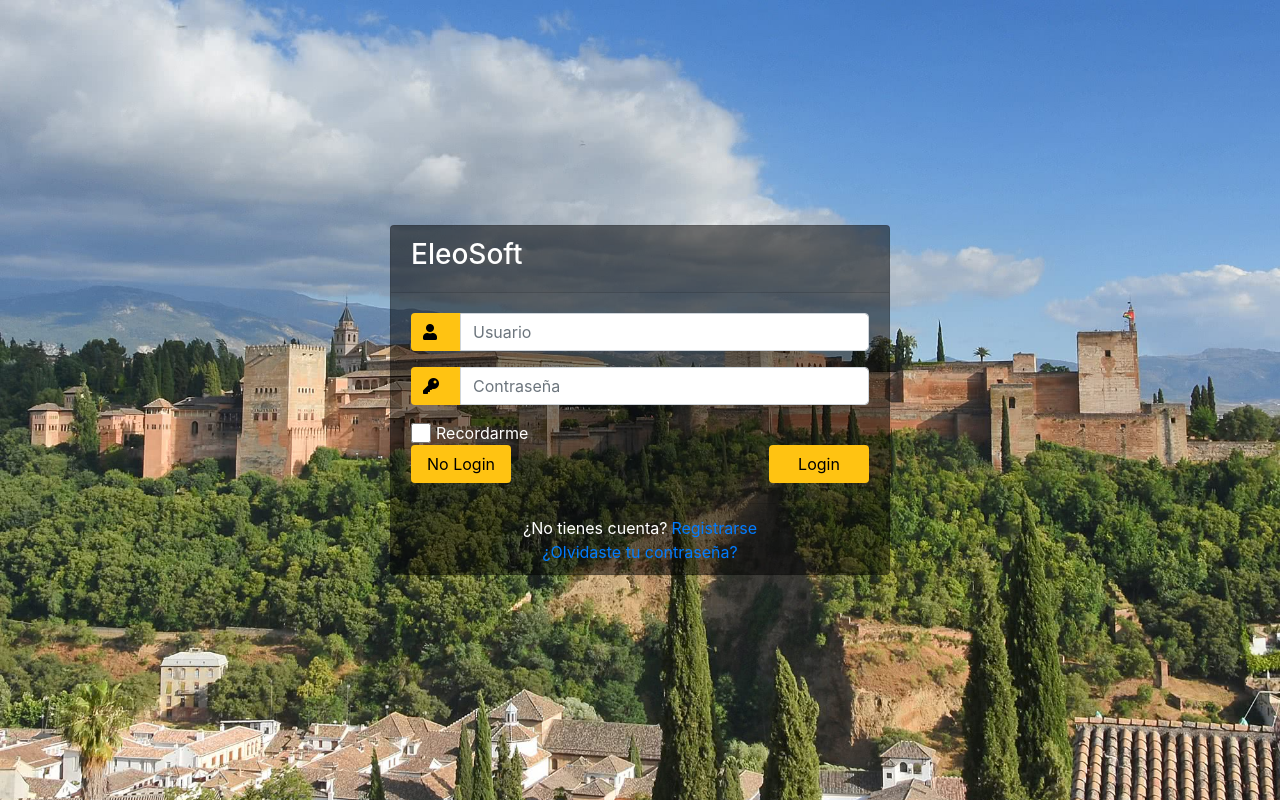
After one commit to OwboxAl3x/DGP---ELEOSOFT, a PHP site: template View/login.php in a window 1280 px wide. The commit adds this page. Run offline with PHP 8.4, Linux system fonts and the light colour scheme; the template is opened without the code that fills it, so the values that code supplies are empty; some libraries are stand-ins or nearby versions.

Commit message:
Añadida la funcionalidad de login

```diff
--- a/CSS/style.css
+++ b/CSS/style.css
@@ -67,11 +67,6 @@ input:focus{
     width: 100px;
 }
 
-.login_btn:hover{
-    color: black;
-    background-color: white;
-}
-
 .links{
     color: white;
 }
--- /dev/null
+++ b/View/footer.php
@@ -0,0 +1,4 @@
+
+    </body>
+
+</html>
--- /dev/null
+++ b/View/header.php
@@ -0,0 +1,26 @@
+<!DOCTYPE html>
+<html>
+
+    <head>
+
+        <!-- Necesario para incluir tildes -->
+        <meta charset="UTF-8"/>
+        <meta name="viewport" content="width=device-width, initial-scale=1">
+        <!-- Titulo de la web -->
+        <title>EleoSoft</title>
+        <!-- Hoja de estilos -->
+        <link rel="stylesheet" type="text/css" href="CSS/style.css"/>
+        <!-- Icono de la web -->
+        <link rel="icon" href="./Imagenes/favicon.ico" type="image/x-ico"/>
+        <!-- JavaScript -->
+        <script type="text/JavaScript" src="JS/function.js"></script>
+        <!-- Bootstrap -->
+        <link rel="stylesheet" href="https://stackpath.bootstrapcdn.com/bootstrap/4.1.3/css/bootstrap.min.css" integrity="sha384-MCw98/SFnGE8fJT3GXwEOngsV7Zt27NXFoaoApmYm81iuXoPkFOJwJ8ERdknLPMO" crossorigin="anonymous">
+        <script src="https://stackpath.bootstrapcdn.com/bootstrap/4.1.3/js/bootstrap.min.js" integrity="sha384-ChfqqxuZUCnJSK3+MXmPNIyE6ZbWh2IMqE241rYiqJxyMiZ6OW/JmZQ5stwEULTy" crossorigin="anonymous"></script>
+        <!--Fontawesome CDN-->
+        <link href="//netdna.bootstrapcdn.com/font-awesome/4.0.3/css/font-awesome.css" rel="stylesheet">
+        <link rel="stylesheet" href="https://use.fontawesome.com/releases/v5.3.1/css/all.css" integrity="sha384-mzrmE5qonljUremFsqc01SB46JvROS7bZs3IO2EmfFsd15uHvIt+Y8vEf7N7fWAU" crossorigin="anonymous">
+
+
+    </head>
+    <body>
--- /dev/null
+++ b/View/login.php
@@ -0,0 +1,73 @@
+        <?php
+
+            $result = false;
+
+            if(isset($_POST['inisesion'])) {
+
+                $username = $_POST['usuario'];
+                $pass = $_POST['contrasenia'];
+
+                $result = $usuario->buscarUsuario($username, $pass);
+
+                if ($result) {
+                    $_SESSION['usuario'] = $_POST['usuario'];
+
+                    header("location:index.php");
+                } else {
+
+                }
+
+            } else if(isset($_POST['noini'])){
+
+                $_SESSION['usuario'] = "nouser";
+
+                header("location:index.php");
+
+            }
+        ?>
+
+        <div class="container">
+            <div class="d-flex justify-content-center h-100">
+                <div class="card">
+                    <div class="card-header">
+                        <h3>EleoSoft</h3>
+                    </div>
+                    <div class="card-body">
+                        <form method="POST">
+                            <div class="input-group form-group">
+                                <div class="input-group-prepend">
+                                    <span class="input-group-text"><i class="fas fa-user"></i></span>
+                                </div>
+                                <input type="text" class="form-control" name="usuario" placeholder="Usuario">
+
+                            </div>
+                            <div class="input-group form-group">
+                                <div class="input-group-prepend">
+                                    <span class="input-group-text"><i class="fas fa-key"></i></span>
+                                </div>
+                                <input type="password" class="form-control" name="contrasenia" placeholder="Contraseña">
+                            </div>
+                            <div class="row align-items-center remember">
+                                <input type="checkbox">Recordarme
+                            </div>
+                            <div class="form-group">
+                                <input type="submit" value="No Login" name="noini" class="btn float-left login_btn">
+                                <input type="submit" value="Login" name="inisesion" class="btn float-right login_btn">
+                            </div>
+                        </form>
+                    </div>
+                    <div class="card-footer">
+                        <div class="d-flex justify-content-center links">
+                            ¿No tienes cuenta?<a href="#">Registrarse</a>
+                        </div>
+                        <div class="d-flex justify-content-center">
+                            <a href="#">¿Olvidaste tu contraseña?</a>
+                        </div>
+                    </div>
+                </div>
+            </div>
+        </div>
+
+    </body>
+
+</html>
```
Also changed, not shown: Controller/loginController.php (+7 -66 lines), Model/usuariosModel.php (added, +33 -0 lines), index.php (+14 -2 lines).
